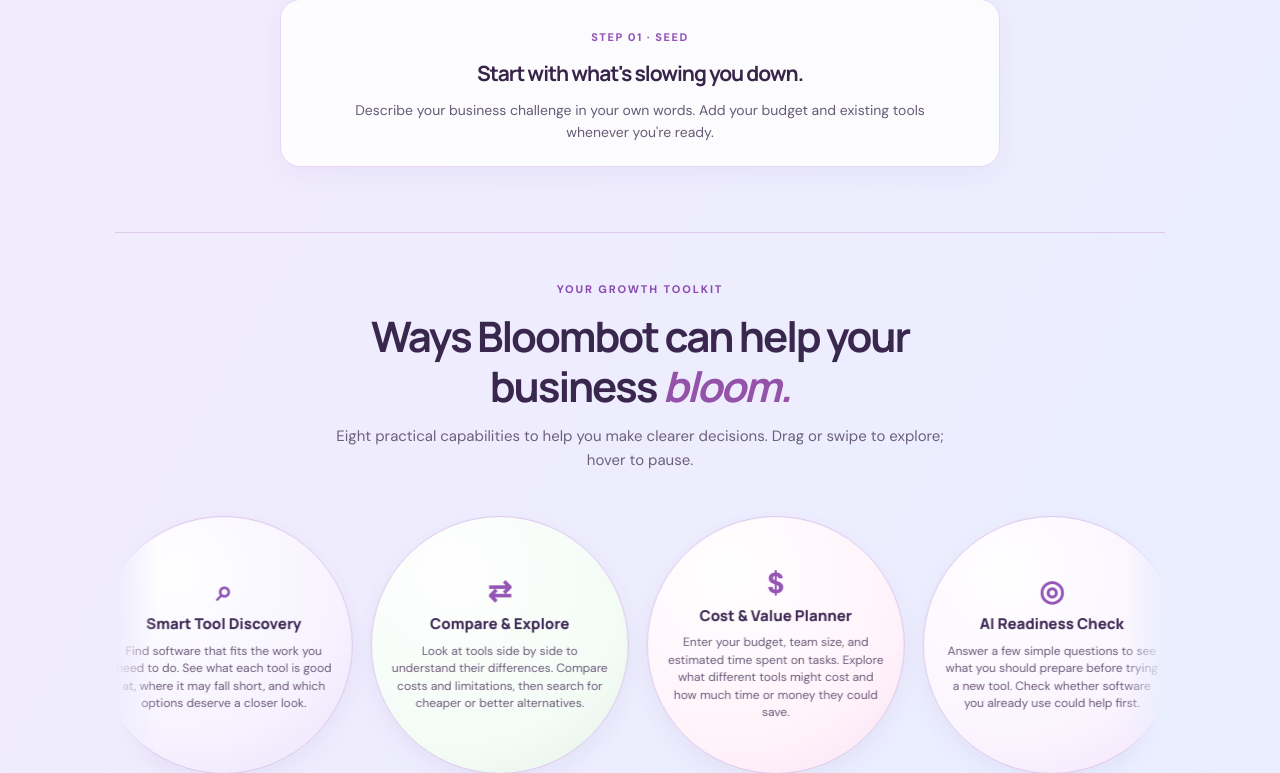
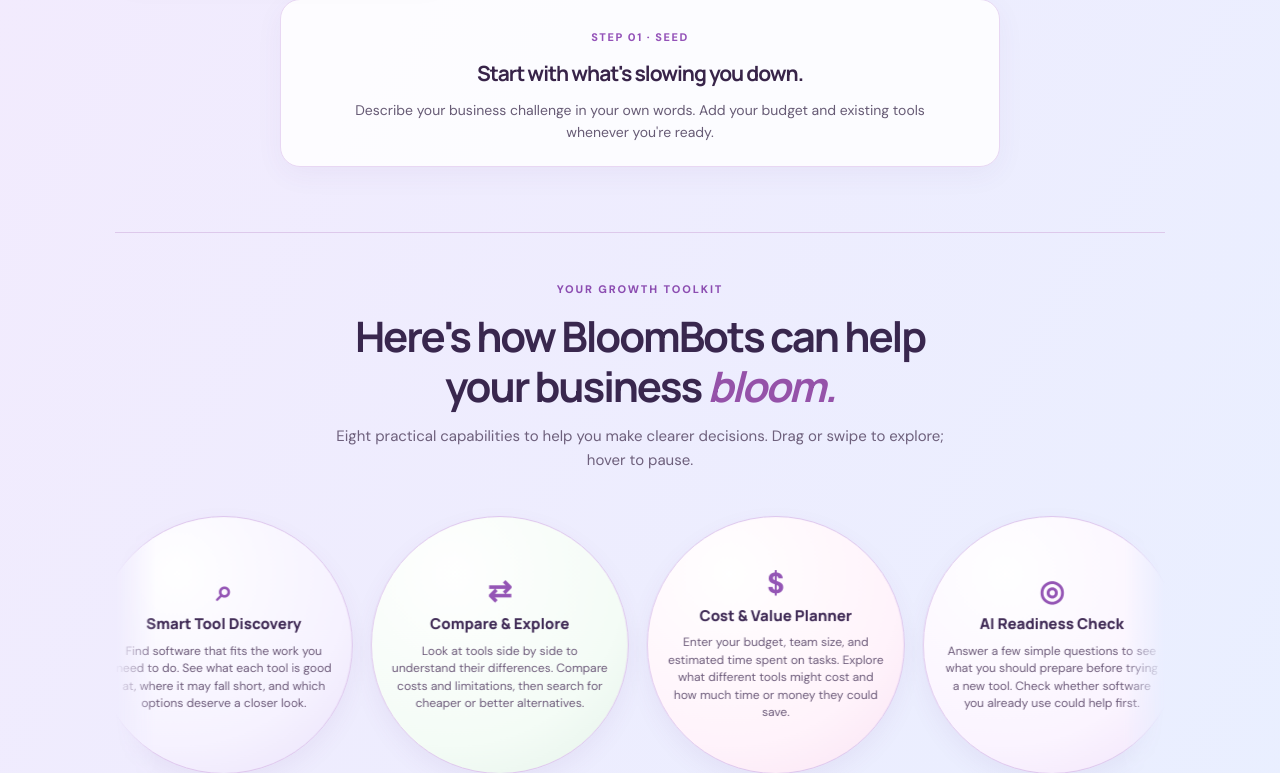
Before and after one commit to kousalyaa13/ai_small_business_starter, a Flask app: page / in a window 1280 px wide. Shown: the part 1378-2151 px from the top of the page. Run offline with Flask 3, Linux system fonts and the light colour scheme.

Commit message:
fixed phrasing

```diff
--- a/templates/landing.html
+++ b/templates/landing.html
@@ -45,7 +45,7 @@
    <button class="growth-stage" type="button" aria-expanded="false" aria-controls="growth-detail" data-growth="2"><span class="growth-art bloom-art" aria-hidden="true"><img class="growth-illustration" src="{{ url_for('static', filename='growth-bloom.svg') }}" alt="" aria-hidden="true" loading="lazy"></span><span class="growth-number">03</span><strong>Bloom</strong><small>Grow with a plan</small><span class="growth-hint">Explore step ↗</span></button>
   </div>
   <div class="growth-detail" id="growth-detail" role="region" aria-live="polite" aria-label="Selected growth step"><span class="growth-detail-label" id="growth-detail-label">STEP 01 · SEED</span><h3 id="growth-detail-title">Start with what's slowing you down.</h3><p id="growth-detail-copy">Describe your business challenge in your own words. Add your budget and existing tools whenever you're ready.</p></div>
-  <div class="toolkit-inline toolkit-orbit" id="solutions"><div class="toolkit-orbit-heading"><span class="eyebrow dark">YOUR GROWTH TOOLKIT</span><h3>Ways Bloombot can help your business <em>bloom.</em></h3><p>Eight practical capabilities to help you make clearer decisions. Drag or swipe to explore; hover to pause.</p></div><div class="orbit-carousel" aria-label="Growth Toolkit: eight features. Drag or swipe to explore." tabindex="0"><div class="orbit-feature-grid"><article class="orbit-feature orbit-feature-static"><span class="orbit-feature-icon" aria-hidden="true">✦</span><strong>AI Business Advisor</strong><p>Tell us what is slowing your business down. BloomBots breaks the problem into smaller needs and helps you decide what to tackle first.</p></article>
+  <div class="toolkit-inline toolkit-orbit" id="solutions"><div class="toolkit-orbit-heading"><span class="eyebrow dark">YOUR GROWTH TOOLKIT</span><h3>Here's how BloomBots can help your business <em>bloom.</em></h3><p>Eight practical capabilities to help you make clearer decisions. Drag or swipe to explore; hover to pause.</p></div><div class="orbit-carousel" aria-label="Growth Toolkit: eight features. Drag or swipe to explore." tabindex="0"><div class="orbit-feature-grid"><article class="orbit-feature orbit-feature-static"><span class="orbit-feature-icon" aria-hidden="true">✦</span><strong>AI Business Advisor</strong><p>Tell us what is slowing your business down. BloomBots breaks the problem into smaller needs and helps you decide what to tackle first.</p></article>
 <article class="orbit-feature orbit-feature-static"><span class="orbit-feature-icon" aria-hidden="true">⌕</span><strong>Smart Tool Discovery</strong><p>Find software that fits the work you need to do. See what each tool is good at, where it may fall short, and which options deserve a closer look.</p></article>
 <article class="orbit-feature orbit-feature-static"><span class="orbit-feature-icon" aria-hidden="true">⇄</span><strong>Compare & Explore</strong><p>Look at tools side by side to understand their differences. Compare costs and limitations, then search for cheaper or better alternatives.</p></article>
 <article class="orbit-feature orbit-feature-static"><span class="orbit-feature-icon" aria-hidden="true">$</span><strong>Cost & Value Planner</strong><p>Enter your budget, team size, and estimated time spent on tasks. Explore what different tools might cost and how much time or money they could save.</p></article>
```
